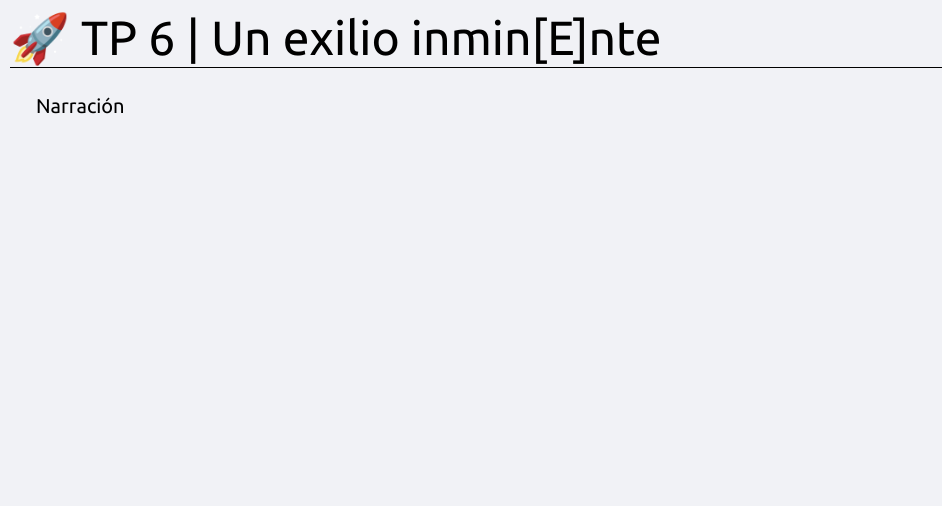
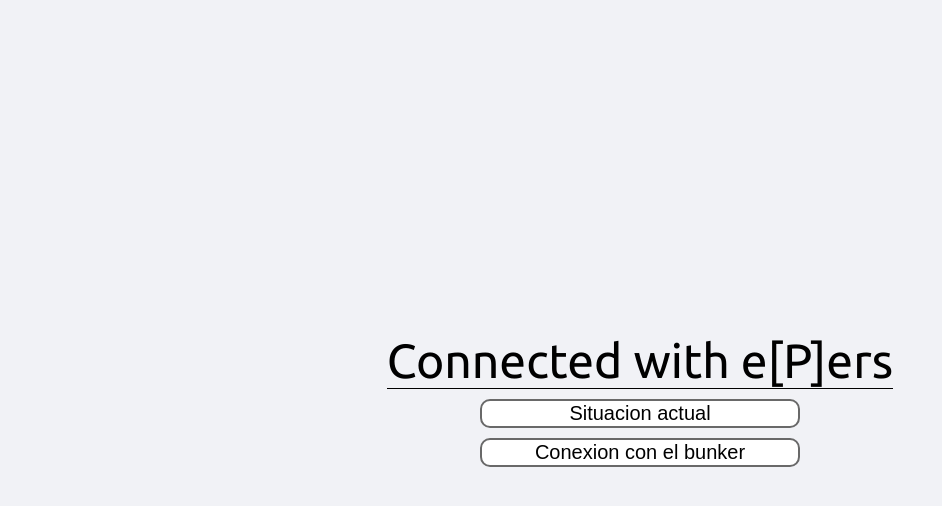
Before and after one commit to francogarcino/frontend-api, a React (Create React App) app: page / in a window 1280 px wide. Shown: the top 506 px of the page, without its empty margins (0-942 px from the left). Built offline with nearby package versions, Linux system fonts and the light colour scheme.

Commit message:
routes and navigation (todo: back, narrations and visual for terminal)

```diff
--- a/src/App.js
+++ b/src/App.js
@@ -2,15 +2,17 @@ import { BrowserRouter, Route, Routes } from 'react-router-dom';
 import DefaultEndpoint from "./views/DefaultEndpoint";
 import Bunker from "./views/Bunker";
 import Enunciado from "./views/Enunciado";
+import NoMatch from "./views/NoMatch";
 
 function App() {
     return (
         <div>
             <BrowserRouter>
                 <Routes>
-                    <Route path="/" element={< Enunciado />} />
+                    <Route path="/" element={< DefaultEndpoint />} />
+                    <Route exact path="/situacion" element={< Enunciado />}/>
                     <Route exact path="/bunker" element={< Bunker />}/>
-                    <Route exact path="*" element={< DefaultEndpoint />}/>
+                    <Route exact path="*" element={< NoMatch />}/>
                 </Routes>
             </BrowserRouter>
         </div>
--- a/src/styles/styles.scss
+++ b/src/styles/styles.scss
@@ -33,9 +33,8 @@
   border-bottom: 1px solid black;
 }
 
-.left-space {
-  padding: 1rem;
-  margin-left: 20px;
+.margined {
+  margin: 20px;
 }
 
 .droids-container {
@@ -47,7 +46,7 @@
 .item {
   padding: 0.5rem;
   background-color: #c1afa0;
-  box-shadow: 2px 5px 10px 0px rgba(0, 0, 0, 0.5);
+  box-shadow: 2px 5px 10px 0 rgba(0, 0, 0, 0.5);
   text-align: center;
 
   transition: transform .2s;
@@ -55,3 +54,19 @@
     transform: scale(1.1);
   }
 }
+
+.home-btn {
+  background-color: white;
+  font-size: 20px;
+  margin: 0 2px 10px 2px;
+  border-radius: 10px;
+  border: 2px solid dimgray;
+
+  width: 20rem;
+
+  transition: .2s;
+  &:hover {
+    transform: scale(1.1);
+    cursor: pointer;
+  }
+}
--- a/src/views/Bunker.js
+++ b/src/views/Bunker.js
@@ -1,6 +1,5 @@
 import {useEffect, useState} from "react";
 import api from "../api/api";
-import "../styles/styles.scss"
 import size from "../utils/functions";
 
 export default function Bunker() {
@@ -32,7 +31,7 @@ export default function Bunker() {
     return (
         <div className="page" >
             <div className="text title underlined" > 🧠 Conciencias registradas </div>
-            <div className="left-space droids-container">
+            <div className="margined droids-container">
                 {docs.map((doc, index) => (
                     <div key={index} className="item">
                         <p className="text"> {doc.serial_name} </p>
--- a/src/views/DefaultEndpoint.js
+++ b/src/views/DefaultEndpoint.js
@@ -1,16 +1,21 @@
 import size from "../utils/functions"
 import "../styles/styles.scss"
+import {useNavigate} from "react-router-dom";
 
 export default function DefaultEndpoint() {
     size()
+    const navigate = useNavigate();
+    const goToLore = () => { navigate("/situacion") }
+    const goToBunker = () => { navigate("/bunker") }
 
     return (
         <div className="centered-page">
             <p className="text title underlined"> Connected with e[P]ers </p>
             <div>
-                <p className="text"> Mira el lado bueno, sigues conectado al bunker de la organización </p>
-                <p className="text"> El lado malo es que estas perdido, probablemente te equivocaste de url </p>
-                <p className="text"> No lo chequeaste, ¿verdad? </p>
+                <button className="home-btn" onClick={goToLore}> Situacion actual </button>
+            </div>
+            <div>
+                <button className="home-btn" onClick={goToBunker}> Conexion con el bunker</button>
             </div>
         </div>
     )
--- a/src/views/Enunciado.js
+++ b/src/views/Enunciado.js
@@ -1,4 +1,5 @@
 import size from "../utils/functions";
+import "../styles/styles.scss"
 
 export default function Enunciado() {
     size()
@@ -6,8 +7,10 @@ export default function Enunciado() {
     return(
         <div className="page">
             <p className="text title underlined"> 🚀 TP 6 | Un exilio inmin[E]nte </p>
-            <div className="text left-space">
-                Narración
+            <div className="margined">
+                <div className="text">
+                    Narración
+                </div>
             </div>
         </div>
     )
--- /dev/null
+++ b/src/views/NoMatch.js
@@ -0,0 +1,18 @@
+import size from "../utils/functions"
+import "../styles/styles.scss"
+
+export default function NoMatch() {
+    size()
+
+    return (
+        <div className="centered-page">
+            <p className="text title underlined"> 🔧 Unknown path </p>
+            <div>
+                <p className="text" >Ups... Parece que la conexión con el bunker no funciona</p>
+                <p className="text" >Quizas estan atacando nuestra base</p>
+                <p className="text" >O quizas solo escribiste mal el path</p>
+                <p className="text" >No lo chequeaste, ¿verdad?</p>
+            </div>
+        </div>
+    )
+}
```
